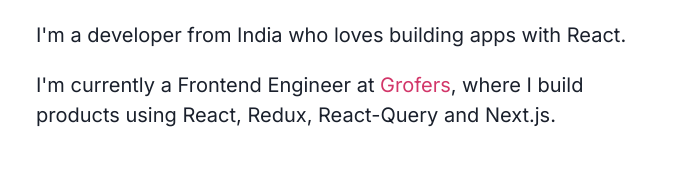
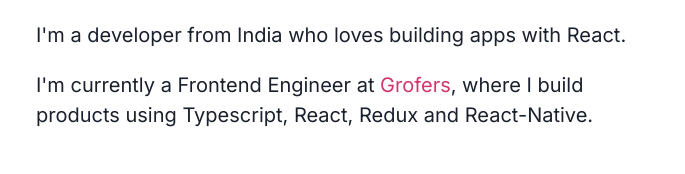
Before and after one commit to shubham-sns/shubham-on-web, a Next.js app: page / in a window 1280 px wide. Shown: the part 208-382 px from the top of the page, without its empty margins (295-980 px from the left). Built offline with nearby package versions, Linux system fonts and the light colour scheme.

Commit message:
updated text

```diff
--- a/pages/index.tsx
+++ b/pages/index.tsx
@@ -33,7 +33,7 @@ const IndexPage = () => (
                 <Text as="span" color="#e96125">
                     <CustomLink href="https://grofers.com">Grofers</CustomLink>
                 </Text>
-                , where I build products using React, Redux, React-Query and Next.js.
+                , where I build products using Typescript, React, Redux and React-Native.
             </Text>
 
             {/* <Text fontSize="xl">
```
